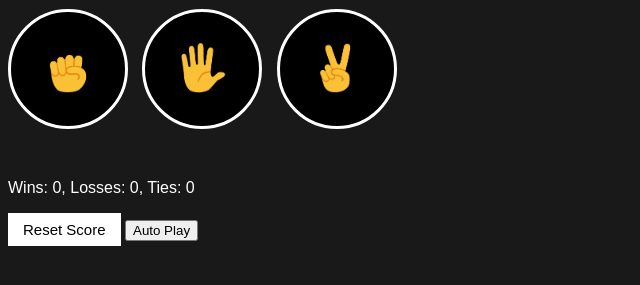
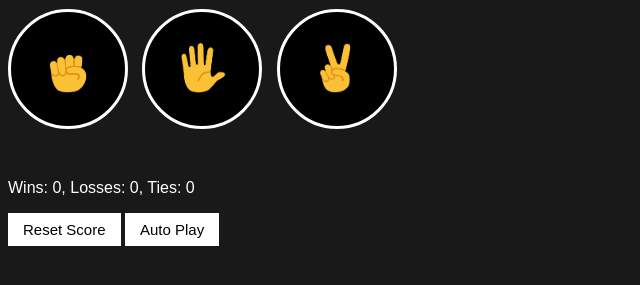
Before and after one commit to tonnysei/rock-paper-scissors-game, a plain HTML site: page index.html in a window 1280 px wide. Shown: the part 85-370 px from the top of the page, without its empty margins (0-640 px from the left). Drawn offline with Linux system fonts and the light colour scheme.

Commit message:
Update styles.css
styled the autoplay button

```diff
--- a/styles.css
+++ b/styles.css
@@ -38,7 +38,8 @@ body {
   margin-bottom: 50px;
 }
 
-.reset-button {
+.reset-button,
+.auto-play-button {
   background-color: white;
   font-size: 15px;
   border: none;
```
